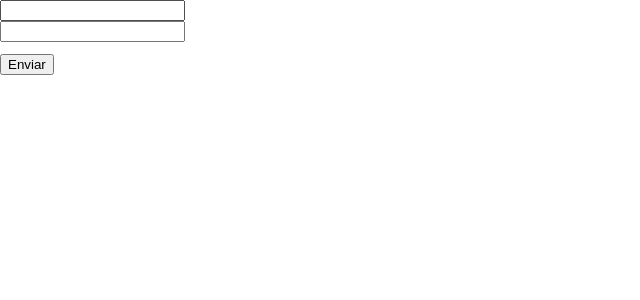
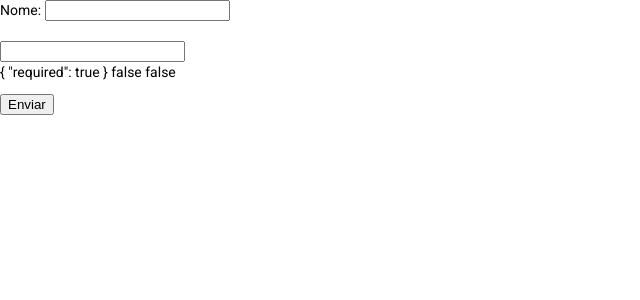
Before and after one commit to francissantiago/Angular14-reactiveForms, an Angular app: page / in a window 1280 px wide. Shown: the top 300 px of the page, without its empty margins (0-640 px from the left). Built offline with nearby package versions, Linux system fonts and the light colour scheme.

Commit message:
:sparkles: Validators

```diff
--- a/src/app/reactive-forms/reactive-forms.component.html
+++ b/src/app/reactive-forms/reactive-forms.component.html
@@ -1,11 +1,24 @@
 <form [formGroup]="registerForm" (ngSubmit)="submitForm()">
-    <input type="text" formControlName="firstName">
-    <br>
-    <input type="text" formControlName="lastName">
+    <label>
+        Nome:
+        <input type="text" formControlName="firstName">
 
+        <span class="alert"
+            *ngIf="registerForm.get('firstName')?.errors && (registerForm.get('firstName')?.touched && registerForm.get('firstName')?.dirty)">
+            Favor adicionar o nome
+        </span>
+    </label>
+    <br><br>
+
+    <label>
+        <input type="text" formControlName="lastName">
+    </label>
 
     <p>
-        {{ registerForm.get('firstName')?.value }}
+        <!-- {{ registerForm.get('firstName')?.value }} -->
+        {{ registerForm.get('firstName')?.errors | json }}
+        {{ registerForm.get('firstName')?.touched | json }}
+        {{ registerForm.get('firstName')?.dirty | json }}
     </p>
 
     <button>Enviar</button>
--- a/src/app/reactive-forms/reactive-forms.component.scss
+++ b/src/app/reactive-forms/reactive-forms.component.scss
@@ -0,0 +1,4 @@
+.alert {
+    color: #fff;
+    background: red;
+}
--- a/src/app/reactive-forms/reactive-forms.component.ts
+++ b/src/app/reactive-forms/reactive-forms.component.ts
@@ -1,5 +1,5 @@
 import { Component, OnInit } from '@angular/core';
-import { FormBuilder, FormGroup } from '@angular/forms';
+import { FormBuilder, FormGroup, Validators } from '@angular/forms';
 
 @Component({
   selector: 'app-reactive-forms',
@@ -9,7 +9,7 @@ import { FormBuilder, FormGroup } from '@angular/forms';
 export class ReactiveFormsComponent implements OnInit {
 
   public registerForm: FormGroup = this.formBuilder.group({
-    firstName: [''],
+    firstName: ['', Validators.required],
     lastName: [''],
   });
 
```
